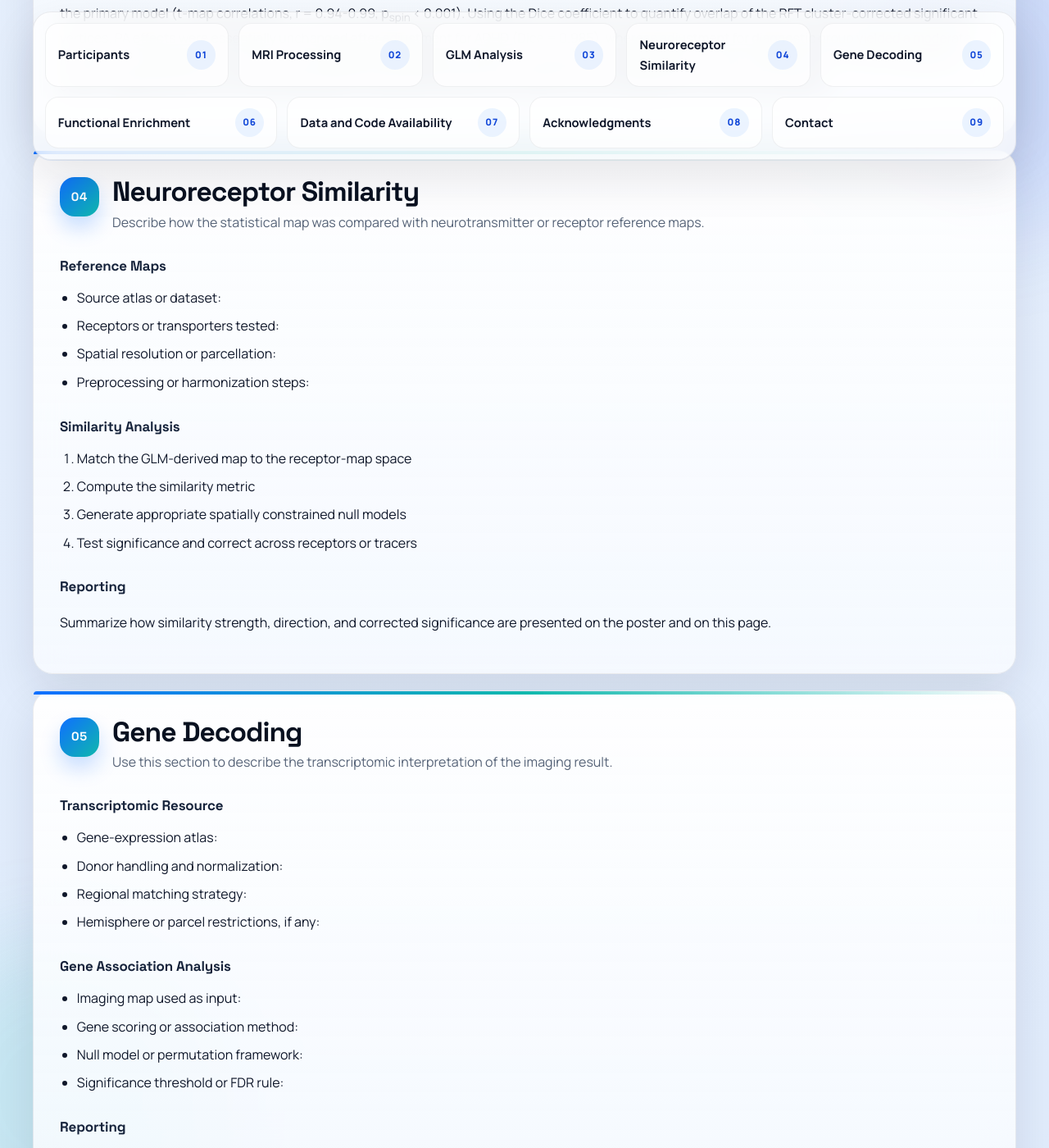
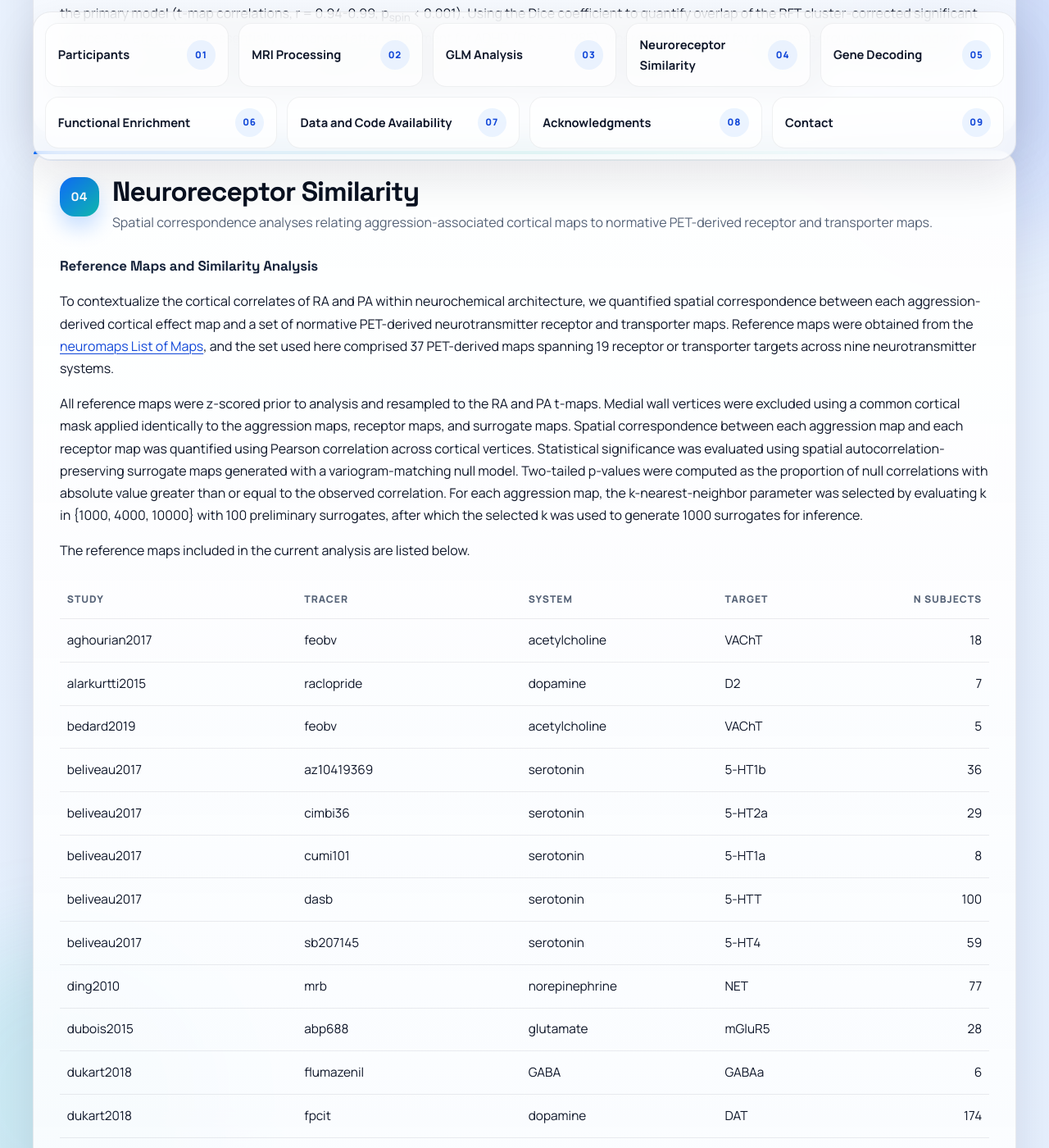
Before and after one commit to alegiac95/Aggression_ohbm26_supplementary, a Jekyll site: the page built from index.md, in a window 1280 px wide and 1400 px high, scrolled down 5425 px. Shown: the whole window at 82% size. Built offline with Jekyll 4.4.1, drawn with Linux system fonts in a browser that asks for light colours; some of the changed text lies outside the part shown.

Commit message:
Refine receptor similarity section

```diff
--- a/index.md
+++ b/index.md
@@ -165,27 +165,61 @@ Sensitivity analyses controlling for diagnostic group or comorbid ADHD showed th
     <span class="section-card__index">04</span>
     <div>
       <h2>Neuroreceptor Similarity</h2>
-      <p class="section-card__intro">Describe how the statistical map was compared with neurotransmitter or receptor reference maps.</p>
+      <p class="section-card__intro">Spatial correspondence analyses relating aggression-associated cortical maps to normative PET-derived receptor and transporter maps.</p>
     </div>
   </div>
 
-### Reference Maps
+### Reference Maps and Similarity Analysis
 
-- Source atlas or dataset:
-- Receptors or transporters tested:
-- Spatial resolution or parcellation:
-- Preprocessing or harmonization steps:
+To contextualize the cortical correlates of RA and PA within neurochemical architecture, we quantified spatial correspondence between each aggression-derived cortical effect map and a set of normative PET-derived neurotransmitter receptor and transporter maps. Reference maps were obtained from the [neuromaps List of Maps](https://netneurolab.github.io/neuromaps/listofmaps.html), and the set used here comprised 37 PET-derived maps spanning 19 receptor or transporter targets across nine neurotransmitter systems.
 
-### Similarity Analysis
+All reference maps were z-scored prior to analysis and resampled to the RA and PA t-maps. Medial wall vertices were excluded using a common cortical mask applied identically to the aggression maps, receptor maps, and surrogate maps. Spatial correspondence between each aggression map and each receptor map was quantified using Pearson correlation across cortical vertices. Statistical significance was evaluated using spatial autocorrelation-preserving surrogate maps generated with a variogram-matching null model. Two-tailed p-values were computed as the proportion of null correlations with absolute value greater than or equal to the observed correlation. For each aggression map, the k-nearest-neighbor parameter was selected by evaluating k in {1000, 4000, 10000} with 100 preliminary surrogates, after which the selected k was used to generate 1000 surrogates for inference.
 
-1. Match the GLM-derived map to the receptor-map space
-2. Compute the similarity metric
-3. Generate appropriate spatially constrained null models
-4. Test significance and correct across receptors or tracers
+The reference maps included in the current analysis are listed below.
 
-### Reporting
+| Study | Tracer | System | Target | n subjects |
+| --- | --- | --- | --- | ---: |
+| aghourian2017 | feobv | acetylcholine | VAChT | 18 |
+| alarkurtti2015 | raclopride | dopamine | D2 | 7 |
+| bedard2019 | feobv | acetylcholine | VAChT | 5 |
+| beliveau2017 | az10419369 | serotonin | 5-HT1b | 36 |
+| beliveau2017 | cimbi36 | serotonin | 5-HT2a | 29 |
+| beliveau2017 | cumi101 | serotonin | 5-HT1a | 8 |
+| beliveau2017 | dasb | serotonin | 5-HTT | 100 |
+| beliveau2017 | sb207145 | serotonin | 5-HT4 | 59 |
+| ding2010 | mrb | norepinephrine | NET | 77 |
+| dubois2015 | abp688 | glutamate | mGluR5 | 28 |
+| dukart2018 | flumazenil | GABA | GABAa | 6 |
+| dukart2018 | fpcit | dopamine | DAT | 174 |
+| fazio2016 | madam | serotonin | 5-HTT | 10 |
+| gallezot2010 | p943 | serotonin | 5-HT1b | 23 |
+| gallezot2017 | gsk189254 | histamine | H3 | 8 |
+| hesse2017 | methylreboxetine | norepinephrine | NET | 10 |
+| hillmer2016 | flubatine | acetylcholine | a4b2 | 30 |
+| jaworska2020 | fallypride | dopamine | D2 | 49 |
+| kaller2017 | sch23390 | dopamine | D1 | 13 |
+| kantonen2020 | carfentanil | opioid | MOR | 204 |
+| laurikainen2018 | fmpepd2 | cannabinoid | CB1 | 22 |
+| naganawa2020 | lsn3172176 | acetylcholine | M1 | 24 |
+| norgaard2021 | flumazenil | GABA | GABAa | 16 |
+| normandin2015 | omar | cannabinoid | CB1 | 77 |
+| radnakrishnan2018 | gsk215083 | serotonin | 5-HT6 | 30 |
+| rosaneto | abp688 | glutamate | mGluR5 | 22 |
+| sandiego2015 | flb457 | dopamine | D2 | 55 |
+| sasaki2012 | fepe2i | dopamine | DAT | 6 |
+| savli2012 | altanserin | serotonin | 5-HT2a | 19 |
+| savli2012 | dasb | serotonin | 5-HTT | 18 |
+| savli2012 | p943 | serotonin | 5-HT1b | 23 |
+| savli2012 | way100635 | serotonin | 5-HT1a | 35 |
+| smart2019 | abp688 | glutamate | mGluR5 | 73 |
+| smith2017 | flb457 | dopamine | D2 | 37 |
+| tuominen | feobv | acetylcholine | VAChT | 4 |
+| turtonen2020 | carfentanil | opioid | MOR | 39 |
+| vijay2018 | ly2795050 | opioid | KOR | 28 |
 
-Summarize how similarity strength, direction, and corrected significance are presented on the poster and on this page.
+### Results
+
+Similarity results will be reported here as effect direction, magnitude, and corrected significance for each receptor and transporter map.
 </section>
 
 <section class="section-card" id="gene-decoding" markdown="1">
```
